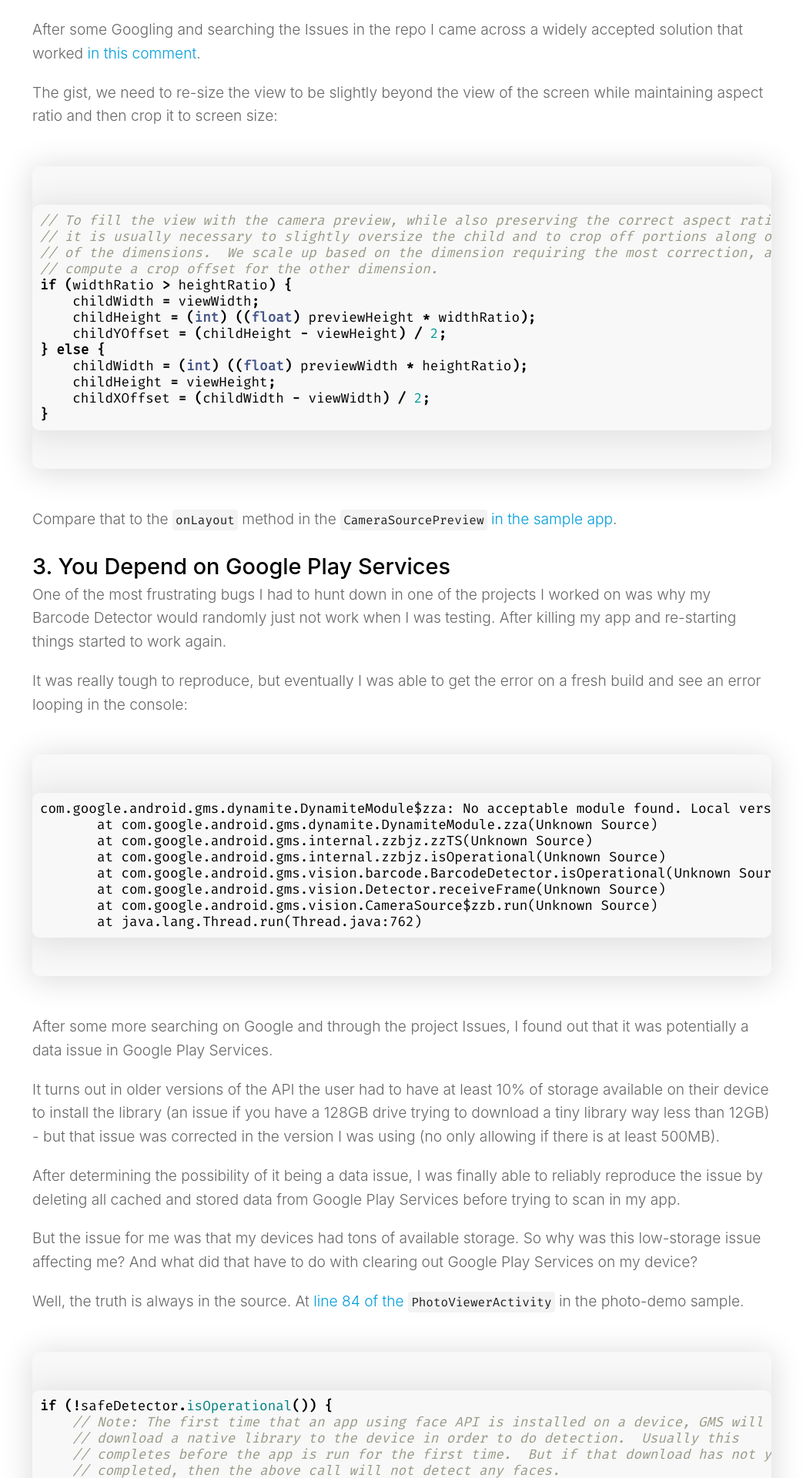
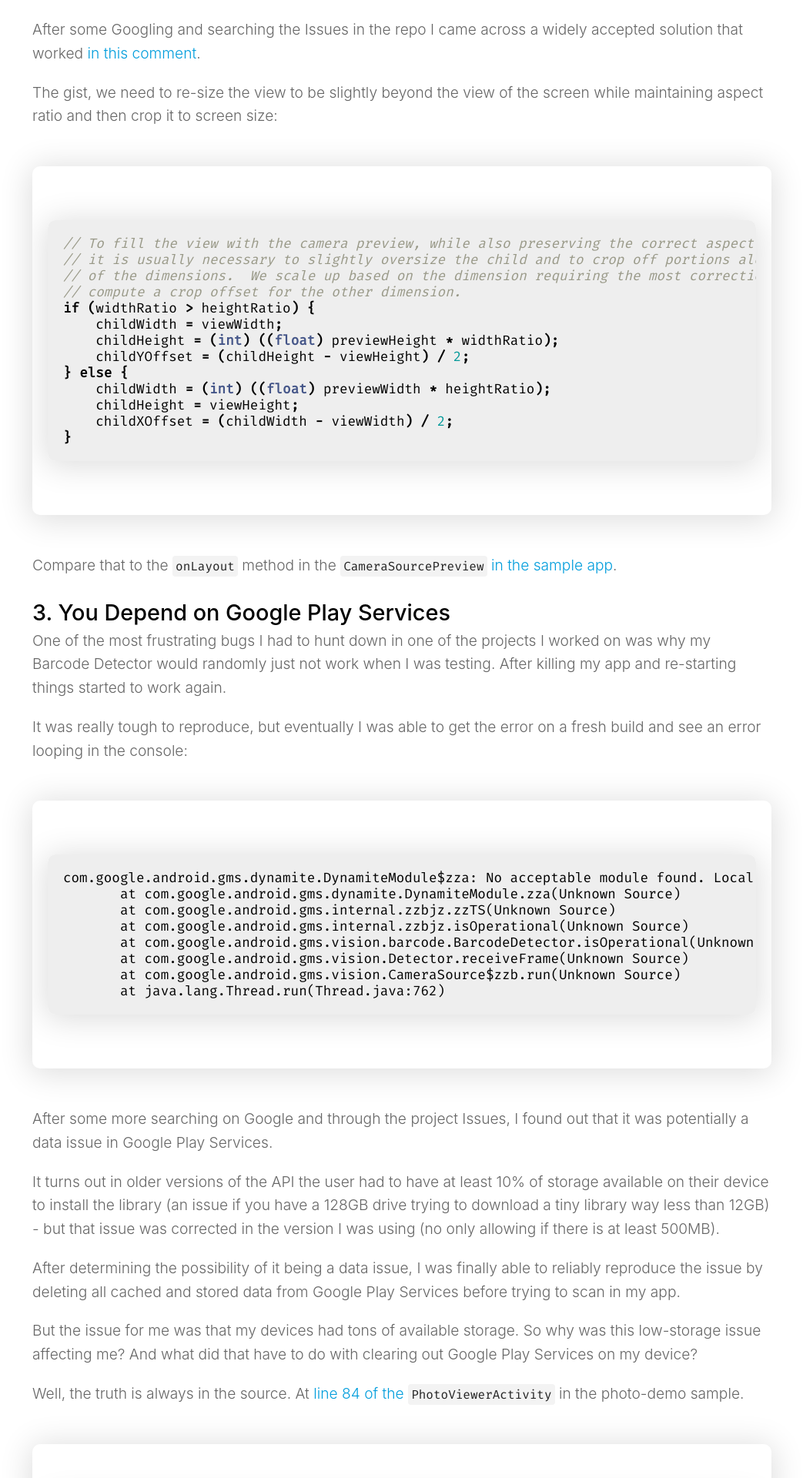
Before and after one commit to Base11Studios/base11site, a Jekyll site: the page built from _posts/2018-03-01-google-vision-api-retro.md, in a window 1280 px wide. Shown: the part 2485-4405 px from the top of the page at 77% size, without its empty margins (118-1161 px from the left). Built offline with Jekyll 4.4.1, drawn with Linux system fonts in a browser that asks for light colours; nearby versions of some CDN libraries; library files that are not in the unit come from our copies; comment, search, counter and statistics services are not loaded.

Commit message:
remove .highlight

```diff
--- a/css/syntax.css
+++ b/css/syntax.css
@@ -1,10 +1,11 @@
 .highlight table td { padding: 5px; }
 .highlight table pre { margin: 0; }
-div .highlight {
+.highlight {
   border-radius: 10px;
   overflow-x: auto;
   margin-top: 50px;
   margin-bottom: 50px;
+  padding: 20px;
   font-size: 1.1rem;
   font-family: 'Fira Mono', monospace;
   box-shadow: 0px 3.5px 40px 3px #ddd;
@@ -213,6 +214,3 @@
 .highlight .w {
   color: #bbbbbb;
 }
-.highlight {
-  background-color: #f8f8f8;
-}
```
